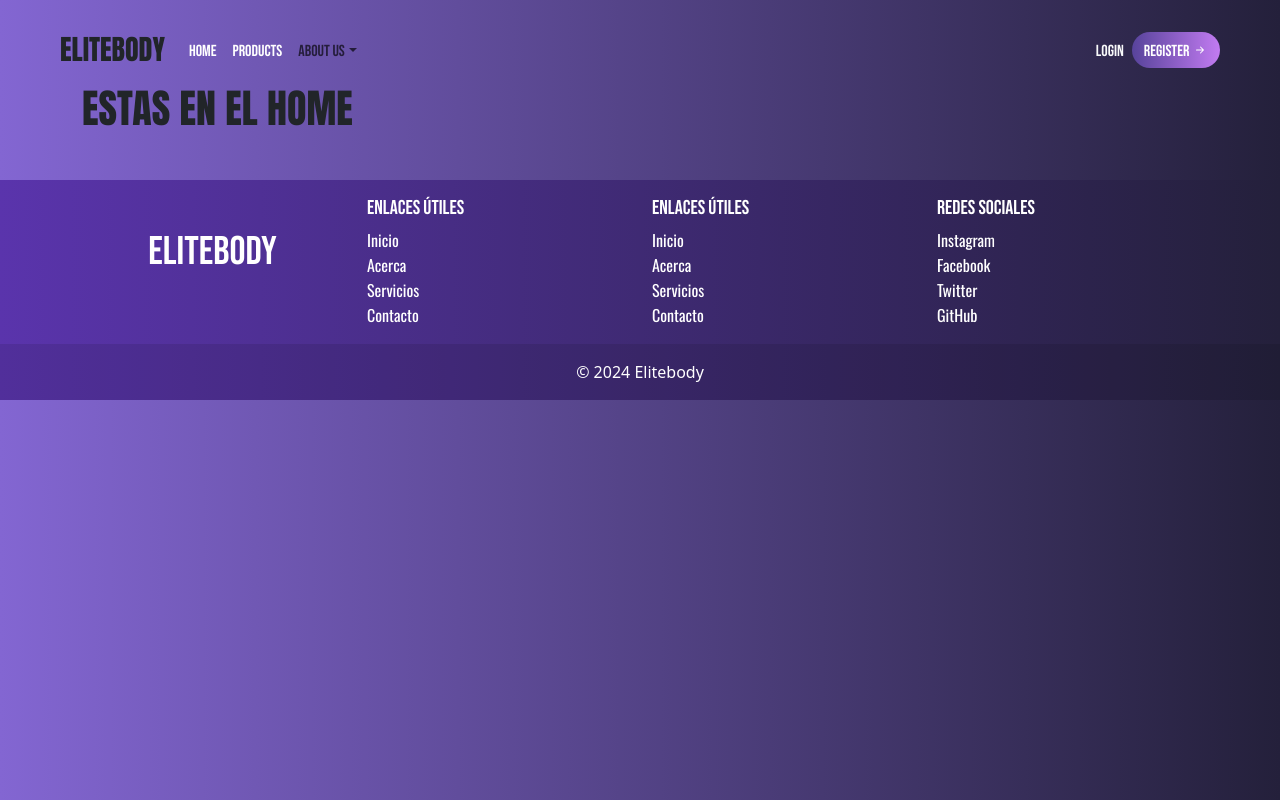
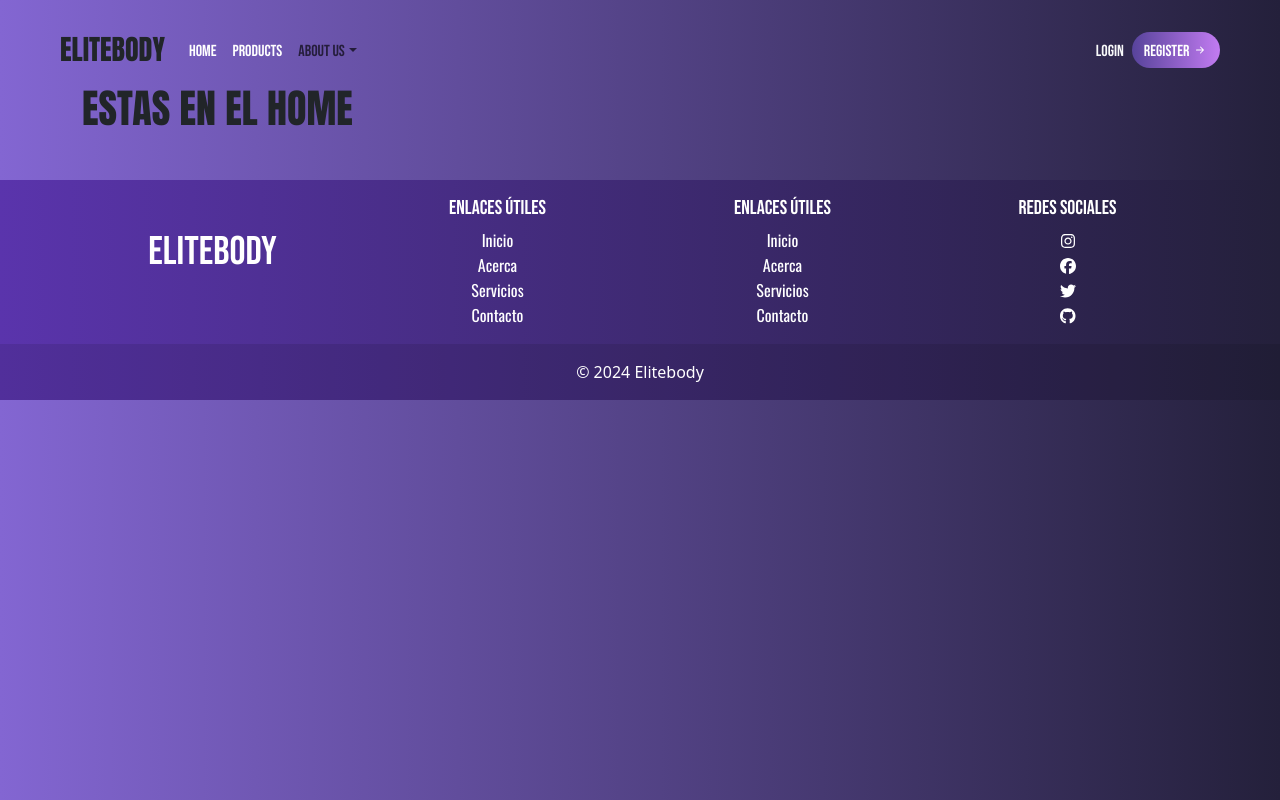
Before and after one commit to Nilost21/ProyectoFinalFront, a React (Vite) app: page / in a window 1280 px wide. Built offline with nearby package versions, Linux system fonts and the light colour scheme; data requests are answered from the project's data file.

Commit message:
cambios en footer

```diff
--- a/package.json
+++ b/package.json
@@ -10,6 +10,9 @@
     "preview": "vite preview"
   },
   "dependencies": {
+    "@fortawesome/fontawesome-svg-core": "^6.5.2",
+    "@fortawesome/free-brands-svg-icons": "^6.5.2",
+    "@fortawesome/react-fontawesome": "^0.2.0",
     "axios": "^1.6.8",
     "bootstrap": "^5.3.2",
     "formik": "^2.4.5",
--- a/src/components/FooterComponent.jsx
+++ b/src/components/FooterComponent.jsx
@@ -1,43 +1,46 @@
 import React from 'react';
 import { Container, Row, Col } from 'react-bootstrap';
 import { useNavigate } from 'react-router-dom';
+import { FontAwesomeIcon } from '@fortawesome/react-fontawesome';
+import { faInstagram, faFacebook, faTwitter, faGithub } from '@fortawesome/free-brands-svg-icons';
+
 
 function Footer() {
   const navigate = useNavigate();
   return (
     <footer className="mt-5">
       <Container>
-        <Row>
+        <Row className="text-center">
           <Col>
-            <h1 className='text-center mt-5 text-white subtitle'>Elitebody</h1>
+            <h1 className='mt-5 text-white subtitle'>Elitebody</h1>
           </Col>
           <Col className='mt-3'>
             <h5 className="text-white subtitle">Enlaces útiles</h5>
             <ul className="list-unstyled">
-              <li><a href="#" className="text-white paragraph" style={{ textDecoration: 'none' }} onClick={() => navigate('/')}>Inicio</a></li>
-              <li><a href="#" className="text-white paragraph" style={{ textDecoration: 'none' }} onClick={() => navigate('/products')}>Acerca</a></li>
-              <li><a href="#" className="text-white paragraph" style={{ textDecoration: 'none' }} onClick={() => navigate('/contact')}>Servicios</a></li>
-              <li><a href="#" className="text-white paragraph" style={{ textDecoration: 'none' }} onClick={() => navigate('/contact')}>Contacto</a></li>
+              <li><a href="#" className="text-white paragraph text-decoration-none" onClick={() => navigate('/')}>Inicio</a></li>
+              <li><a href="#" className="text-white paragraph text-decoration-none" onClick={() => navigate('/products')}>Acerca</a></li>
+              <li><a href="#" className="text-white paragraph text-decoration-none" onClick={() => navigate('/contact')}>Servicios</a></li>
+              <li><a href="#" className="text-white paragraph text-decoration-none" onClick={() => navigate('/contact')}>Contacto</a></li>
             </ul>
           </Col>
           <Col className='mt-3'>
             <h5 className="text-white subtitle">Enlaces útiles</h5>
             <ul className="list-unstyled">
-              <li><a href="#" className="text-white paragraph" style={{ textDecoration: 'none' }}>Inicio</a></li>
-              <li><a href="#" className="text-white paragraph" style={{ textDecoration: 'none' }}>Acerca</a></li>
-              <li><a href="#" className="text-white paragraph" style={{ textDecoration: 'none' }}>Servicios</a></li>
-              <li><a href="#" className="text-white paragraph" style={{ textDecoration: 'none' }}>Contacto</a></li>
+              <li><a href="#" className="text-white paragraph text-decoration-none" onClick={() => navigate('/')}>Inicio</a></li>
+              <li><a href="#" className="text-white paragraph text-decoration-none" onClick={() => navigate('/products')}>Acerca</a></li>
+              <li><a href="#" className="text-white paragraph text-decoration-none" onClick={() => navigate('/contact')}>Servicios</a></li>
+              <li><a href="#" className="text-white paragraph text-decoration-none" onClick={() => navigate('/contact')}>Contacto</a></li>
             </ul>
           </Col>
           <Col className='mt-3'>
-            <h5 className="text-white subtitle">Redes sociales</h5>
-            <ul className="list-unstyled">
-              <li><a href="#" className="text-white paragraph" style={{ textDecoration: 'none' }} onClick={() => navigate('/instagram')}>Instagram</a></li>
-              <li><a href="#" className="text-white paragraph" style={{ textDecoration: 'none' }} onClick={() => navigate('/facebook')}>Facebook</a></li>
-              <li><a href="#" className="text-white paragraph" style={{ textDecoration: 'none' }} onClick={() => navigate('/twitter')}>Twitter</a></li>
-              <li><a href="#" className="text-white paragraph" style={{ textDecoration: 'none' }} onClick={() => navigate('/github')}>GitHub</a></li>
-            </ul>
-          </Col>
+  <h5 className="text-white subtitle">Redes sociales</h5>
+  <ul className="list-unstyled">
+    <li><a href="#" className="text-white paragraph text-decoration-none" onClick={() => navigate('/instagram')}><FontAwesomeIcon icon={faInstagram} /></a></li>
+    <li><a href="#" className="text-white paragraph text-decoration-none" onClick={() => navigate('/facebook')}><FontAwesomeIcon icon={faFacebook} /></a></li>
+    <li><a href="#" className="text-white paragraph text-decoration-none" onClick={() => navigate('/twitter')}><FontAwesomeIcon icon={faTwitter} /></a></li>
+    <li><a href="#" className="text-white paragraph text-decoration-none" onClick={() => navigate('/github')}><FontAwesomeIcon icon={faGithub} /></a></li>
+  </ul>
+</Col>
         </Row>
       </Container>
       <div className="text-center text-white p-3" style={{ backgroundColor: 'rgba(0, 0, 0, 0.1)' }}>
```
Also changed, not shown: 1 other file (tests, documents, lock files or other folders).
